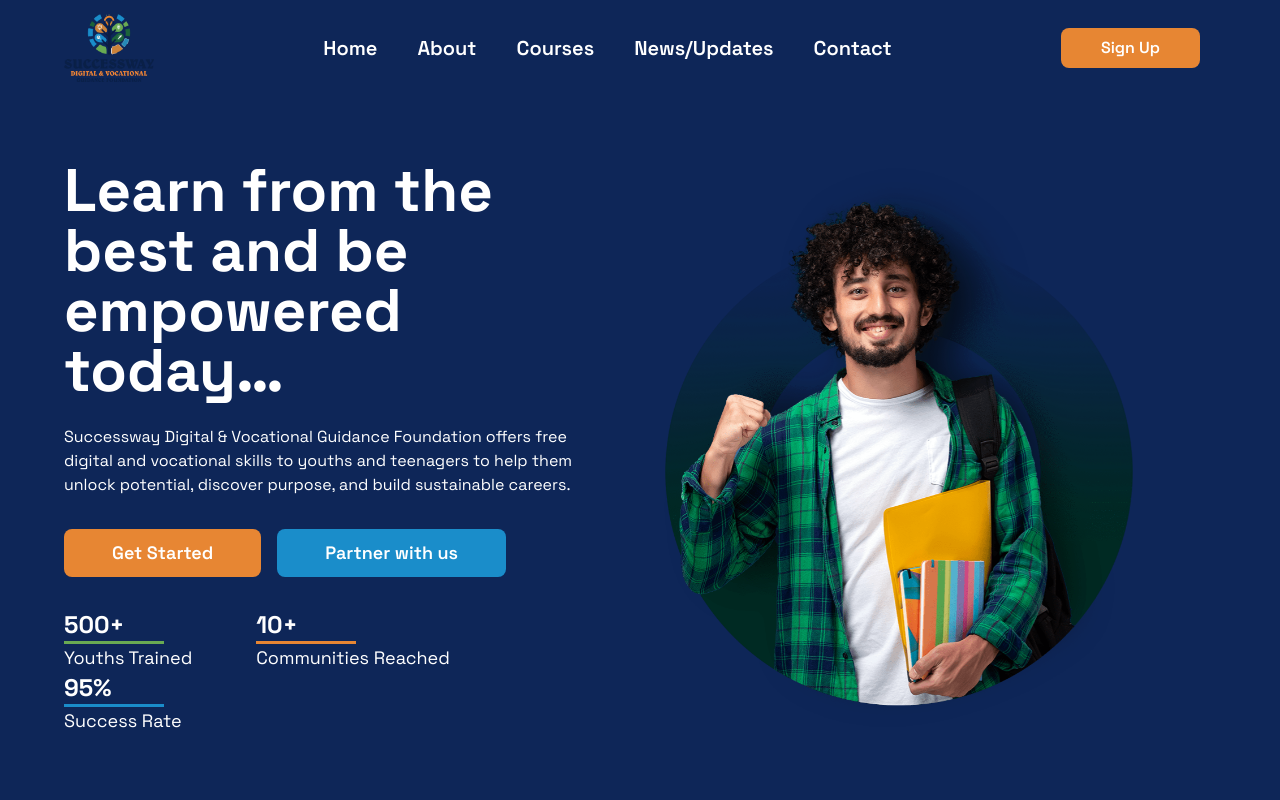
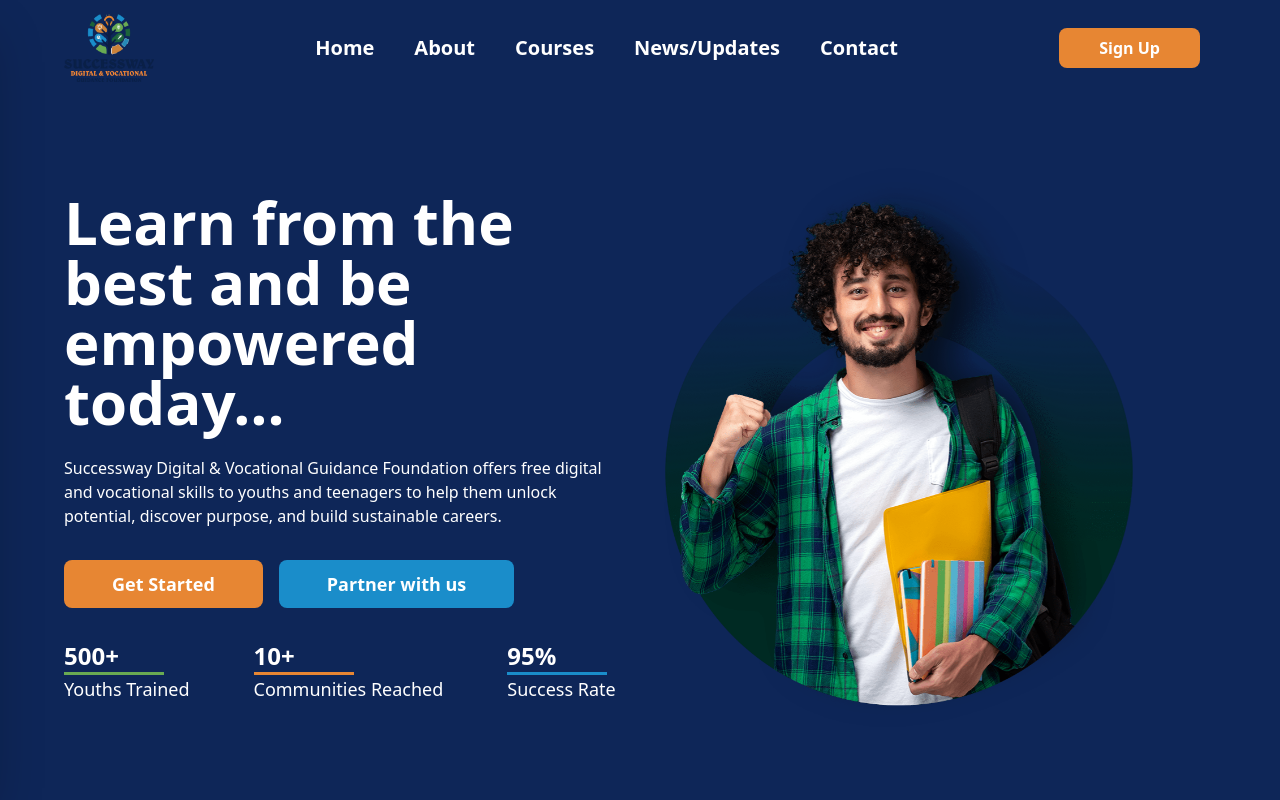
Before and after one commit to Gospellinx/Successway-digital, a Next.js app: page / in a window 1280 px wide. Shown: the top 800 px of the page. Built offline with nearby package versions, Linux system fonts and the light colour scheme.

Commit message:
design updates

```diff
--- a/components/Home/Navbar/MobileNav.tsx
+++ b/components/Home/Navbar/MobileNav.tsx
@@ -16,12 +16,12 @@ const MobileNav = ({ showNav, closeNav }: props) => {
   return (
     <div>
       {/* Overlay */}
-      <div className={`fixed ${navOpen} top-0 transform transition-all duration-500 z-10000 left-0 right-0 bottom-0 bg-black opacity-70 w-full h-screen`} />
-      <div className={`text-white ${navOpen} fixed justify-center flex flex-col h-full transform transition-all duration-500 delay-300 w-[80%] sm:w-[60%] bg-[#69AA52] z-100006`}>
+      <div className={`fixed ${navOpen} top-0 transform transition-all duration-500 z-[10000] left-0 right-0 bottom-0 bg-black/80 backdrop-blur-sm w-full h-screen`} />
+      <div className={`text-white ${navOpen} fixed justify-center flex flex-col h-full transform transition-all duration-500 delay-300 w-[80%] sm:w-[60%] bg-[#0f172a] border-r border-white/10 shadow-2xl z-[10001]`}>
         {/* Nav-Linkx */}
         {navLinks.map((link)=> {
           return <Link key={link.id} href={link.url}>
-            <p className='nav__links text-[20px] ml-12 top-[-9.7rem] border-b-[1.5px] pb-2 border-white sm:text-[30px]'>{link.label}</p>
+            <p className='nav__links text-[20px] ml-12 mb-6 border-b-[1px] pb-2 border-white/10 hover:border-white/40 transition-colors sm:text-[30px]'>{link.label}</p>
           </Link>
         })}
         {/* Close Button */}
--- a/components/Home/Navbar/Nav.tsx
+++ b/components/Home/Navbar/Nav.tsx
@@ -33,15 +33,15 @@ const Nav = ({ openNav }: Props) => {
   }, []);
 
   return (
-    <div className={`fixed ${navBg? 'bg-[#1A8DCA]' : 'bg-fixed'} w-full transition-all duration-200 h-[12vh] z-1000`}>
+    <div className={`fixed ${navBg? 'bg-[#0f172a]/95 backdrop-blur-md border-b border-white/10' : 'bg-transparent'} w-full transition-all duration-300 h-[12vh] z-[1000]`}>
       <div className='flex items-center h-full justify-between w-[90%] xl:w-[90%] mx-auto'>
         {/* Logo */}
-        <Image src="/images/logo1.png" alt="Successway Digital Logo" width={90} height={60} />
+        <Image src="/images/logo1.png" alt="Successway Digital Logo" width={90} height={60} className="hover:opacity-90 transition-opacity" />
         {/* Nav Links */}
         <div className="hidden lg:flex items-center space-x-10">
             {navLinks.map((link) => (
                 <Link key={link.id} href={link.url}>
-                    <p className="nav__links">{link.label}</p>
+                    <p className="nav__links text-white/90 hover:text-white transition-colors">{link.label}</p>
                 </Link>
             ))}
         </div>
--- a/src/app/layout.tsx
+++ b/src/app/layout.tsx
@@ -1,13 +1,14 @@
 import type { Metadata } from "next";
-import { Space_Grotesk } from "next/font/google";
+import { Plus_Jakarta_Sans } from "next/font/google";
 import "./globals.css";
 import ResponsiveNav from "../../components/Home/Navbar/ResponsiveNav";
 import Footer from "../../components/Home/Footer/Footer";
 import ScrollToTop from "../../components/Helper/ScrollToTop";
 
-const fonts = Space_Grotesk({
-  weight: ['300','400','500','600','700'],
-  subsets: ["latin"]
+const fonts = Plus_Jakarta_Sans({
+  weight: ['300','400','500','600','700', '800'],
+  subsets: ["latin"],
+  variable: '--font-plus-jakarta-sans',
 })
 
 export const metadata: Metadata = {
@@ -26,7 +27,7 @@ export default function RootLayout({
   return (
     <html lang="en">
       <body
-        className={fonts.className}
+        className={`${fonts.variable} font-sans`}
       >
         <ResponsiveNav/>
         {children}
--- a/tailwind.config.ts
+++ b/tailwind.config.ts
@@ -1,6 +1,11 @@
-/** @type {import('tailwindcss').Config} */
-module.exports = {
-  content: ["./src/**/*.{js,ts,jsx,tsx}", "./components/**/*.{js,ts,jsx,tsx}"],
+import type { Config } from "tailwindcss";
+
+const config: Config = {
+  content: [
+    "./src/**/*.{html,js,ts,jsx,tsx}",
+    "./components/**/*.{html,js,ts,jsx,tsx}",
+    "./{app,components,libs,pages,hooks}/**/*.{html,js,ts,jsx,tsx}"
+  ],
   darkMode: ["class"],
   theme: {
     extend: {
@@ -40,3 +45,5 @@ module.exports = {
   },
   plugins: [],
 };
+
+export default config;
```
